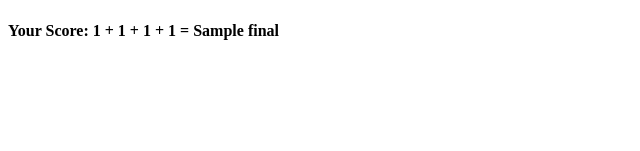
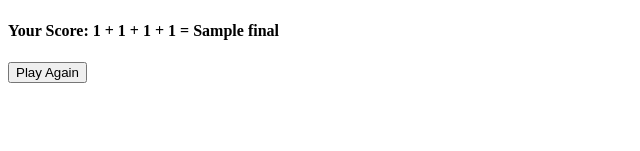
Before and after one commit to Gaoyagi/Web-Reds, a Flask app: template templates/declare.html in a window 1280 px wide. Shown: the part 625-776 px from the top of the page, without its empty margins (0-640 px from the left). Run offline with Flask 2, Linux system fonts and the light colour scheme; the template is opened without the code that fills it: most values are stand-ins (such as "Sample title", 1, 10 or a date in 2020); grey boxes marked "Sample" are stand-in pictures.

Commit message:
added play again feature

```diff
--- a/app.py
+++ b/app.py
@@ -118,7 +118,6 @@ def exchange(deckID, cardsLeft, position, cardCode):
     emptyDiscard = False
     position = int(position)
     print(position)
-    print(hand)
     changed = hand[position]          #gets the card that will be replaced
     requests.get(f"https://deckofcardsapi.com/api/deck/{deckID}/pile/hand/add/?cards={cardCode}")               #adds new card to the pile
     requests.get(f"https://deckofcardsapi.com/api/deck/{deckID}/pile/hand/draw/?cards={changed['code']}")       #draws the card to remove from the hand pile
--- a/templates/declare.html
+++ b/templates/declare.html
@@ -28,4 +28,7 @@
     </table>
 
     <h4>Your Score: {{values[hands[0]['code']][0]}} + {{values[hands[1]['code']][0]}} + {{values[hands[2]['code']][0]}} + {{values[hands[3]['code']][0]}} = {{final}}</h4>
+    <form action="{{ url_for('gameStart') }}">
+        <button class='btn btn-primary' type='submit'>Play Again</button>
+    </form>
 {% endblock %}
--- a/templates/draw.html
+++ b/templates/draw.html
@@ -3,6 +3,7 @@ displays deck, discard pile. player hand, and drawn card and give player option
 {% extends 'base.html' %}
 
 {% block content%}
+    {{hands}}
     <table>
         <tr>
             <td>
```
